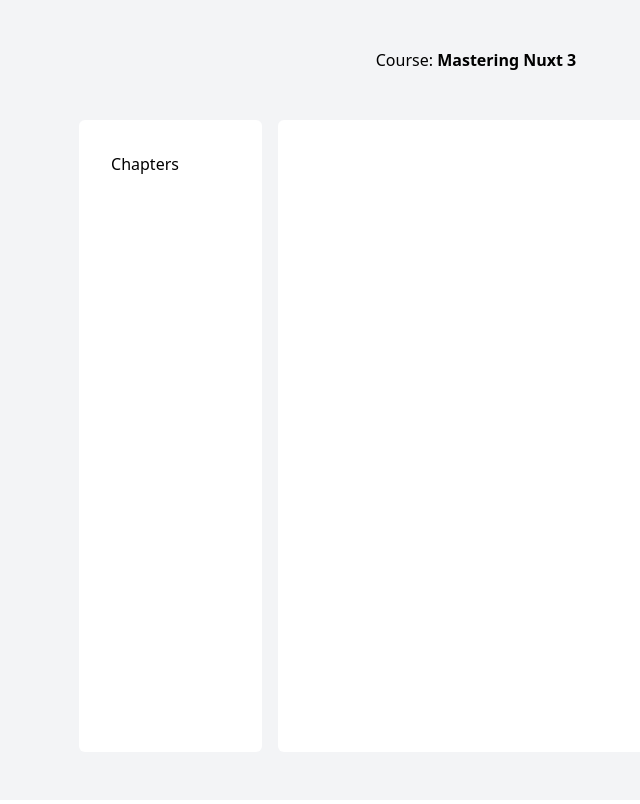
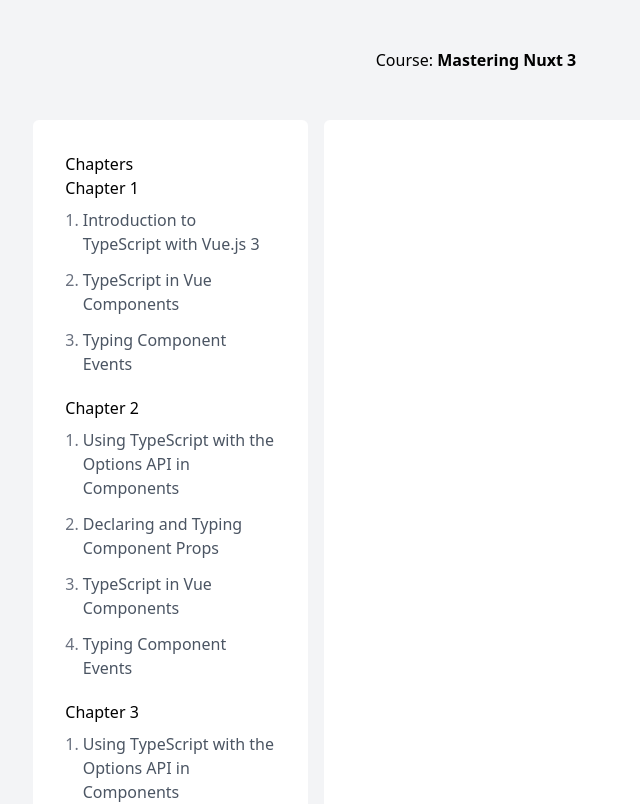
Before and after one commit to hyunjunyong/vue-blog-practice, a Nuxt app in the folder nuxt3/: page /course in a window 1280 px wide. Shown: the top 804 px of the page, without its empty margins (164-804 px from the left). Built offline with nearby package versions, Linux system fonts and the light colour scheme.

Commit message:
2chapter & courseData 데이터 수정

```diff
--- /dev/null
+++ b/nuxt3/composables/courseData.js
@@ -0,0 +1,139 @@
+export default {
+  title: 'TypeScript with Vue.js 3',
+  chapters: [
+    {
+      title: 'Chapter 1',
+      slug: '1-chapter-1',
+      number: 1,
+      lessons: [
+        {
+          title: 'Introduction to TypeScript with Vue.js 3',
+          slug: '1-introduction-to-typescript-with-vue-js-3',
+          number: 1,
+          downloadUrl:
+            'https://vueschool.io/lessons/introduction-to-typescript-with-vue-js-3',
+          videoId: 684236333,
+          text: `In this lesson, we take a look at some of the benefits of using TypeScript with Vue.js including:
+
+Improved error detection in your IDE and at build time
+Safer and less stressful refactoring
+More focused and accurate IDE autocompletion
+
+We also answer the question: “Are there any cases when you wouldn’t want to use TypeScript?”.`,
+        },
+        {
+          title: 'TypeScript in Vue Components',
+          slug: '2-typescript-in-vue-components',
+          number: 2,
+          downloadUrl:
+            'https://vueschool.io/lessons/typescript-in-vue-components',
+          videoId: 684012498,
+          text: `In this lesson, we learn how to direct Vue Single File Components to work with typescript.`,
+        },
+        {
+          title: 'Typing Component Events',
+          slug: '3-typing-component-events',
+          number: 3,
+          downloadUrl: 'https://vueschool.io/lessons/typing-component-events',
+          sourceUrl: 'https://vueschool.io/lessons/typing-component-events',
+          videoId: 686921522,
+          text: `In this lesson, we learn how to type the payload of component events in Vue and TypeScript.`,
+        },
+      ],
+    },
+    {
+      title: 'Chapter 2',
+      slug: '2-chapter-2',
+      number: 2,
+      lessons: [
+        {
+          title: 'Using TypeScript with the Options API in Components',
+          slug: '1-using-typescript-with-the-options-api-in-components',
+          number: 1,
+          downloadUrl:
+            'https://vueschool.io/lessons/using-typescript-with-the-options-api-in-components',
+          sourceUrl:
+            'https://vueschool.io/lessons/using-typescript-with-the-options-api-in-components',
+          videoId: 688503389,
+          text: `In this lesson, we learn how to use TypeScript with the Vue.js Options API to type things such as component props, computed props, and events.`,
+        },
+        {
+          title: 'Declaring and Typing Component Props',
+          slug: '2-declaring-and-typing-component-props',
+          number: 2,
+          downloadUrl:
+            'https://vueschool.io/lessons/declaring-and-typing-component-props',
+          sourceUrl:
+            'https://vueschool.io/lessons/declaring-and-typing-component-props',
+          videoId: 688500728,
+          text: `In this lesson, we’ll examine how to use TypeScript to define types for Vue component props. Along the way, you’ll also get a first hand look at the great DX this provides for interacting with those components.`,
+        },
+        {
+          title: 'TypeScript in Vue Components',
+          slug: '3-typescript-in-vue-components',
+          number: 3,
+          downloadUrl:
+            'https://vueschool.io/lessons/typescript-in-vue-components',
+          videoId: 684012498,
+          text: `In this lesson, we learn how to direct Vue Single File Components to work with typescript.`,
+        },
+        {
+          title: 'Typing Component Events',
+          slug: '4-typing-component-events',
+          number: 4,
+          downloadUrl: 'https://vueschool.io/lessons/typing-component-events',
+          sourceUrl: 'https://vueschool.io/lessons/typing-component-events',
+          videoId: 686921522,
+          text: `In this lesson, we learn how to type the payload of component events in Vue and TypeScript.`,
+        },
+      ],
+    },
+    {
+      title: 'Chapter 3',
+      slug: '3-chapter-3',
+      number: 3,
+      lessons: [
+        {
+          title: 'Using TypeScript with the Options API in Components',
+          slug: '1-using-typescript-with-the-options-api-in-components',
+          number: 1,
+          downloadUrl:
+            'https://vueschool.io/lessons/using-typescript-with-the-options-api-in-components',
+          sourceUrl:
+            'https://vueschool.io/lessons/using-typescript-with-the-options-api-in-components',
+          videoId: 688503389,
+          text: `In this lesson, we learn how to use TypeScript with the Vue.js Options API to type things such as component props, computed props, and events.`,
+        },
+        {
+          title: 'Declaring and Typing Component Props',
+          slug: '2-declaring-and-typing-component-props',
+          number: 2,
+          downloadUrl:
+            'https://vueschool.io/lessons/declaring-and-typing-component-props',
+          sourceUrl:
+            'https://vueschool.io/lessons/declaring-and-typing-component-props',
+          videoId: 688500728,
+          text: `In this lesson, we’ll examine how to use TypeScript to define types for Vue component props. Along the way, you’ll also get a first hand look at the great DX this provides for interacting with those components.`,
+        },
+        {
+          title: 'TypeScript in Vue Components',
+          slug: '3-typescript-in-vue-components',
+          number: 3,
+          downloadUrl:
+            'https://vueschool.io/lessons/typescript-in-vue-components',
+          videoId: 684012498,
+          text: `In this lesson, we learn how to direct Vue Single File Components to work with typescript.`,
+        },
+        {
+          title: 'Typing Component Events',
+          slug: '4-typing-component-events',
+          number: 4,
+          downloadUrl: 'https://vueschool.io/lessons/typing-component-events',
+          sourceUrl: 'https://vueschool.io/lessons/typing-component-events',
+          videoId: 686921522,
+          text: `In this lesson, we learn how to type the payload of component events in Vue and TypeScript.`,
+        },
+      ],
+    },
+  ],
+};
--- a/nuxt3/composables/useCourse.ts
+++ b/nuxt3/composables/useCourse.ts
@@ -1,14 +1,40 @@
 import courseData from './courseData';
 
-export const useCourse = () => {
+type Lesson = {
+  title: string;
+  slug: string;
+  number: number;
+  downloadUrl: string;
+  videoId: number;
+  text: string;
+  sourceUrl?: string;
+};
+
+type Chapter = {
+  title: string;
+  slug: string;
+  number: number;
+  lessons: Lesson[];
+};
+
+type Course = {
+  title: string;
+  chapters: Chapter[];
+};
+
+export const useCourse = (): Course => {
+  const chapters: Chapter[] = courseData.chapters.map((chapter) => {
+    const lessons: Lesson[] = chapter.lessons.map((lesson) => ({
+      ...lesson,
+      path: `/course/chapter/${chapter.slug}/lesson/${lesson.slug}`,
+    }));
+    return {
+      ...chapter,
+      lessons,
+    };
+  });
   return {
     ...courseData,
-    chapters: courseData.chapters.map((chapter) => ({
-      ...chapter,
-      lessons: chapter.lessons.map((lesson) => ({
-        ...lesson,
-        path: `/course/chapter/${chapter.slug}/lesson/${lesson.slug}`,
-      })),
-    })),
+    chapters,
   };
 };
--- /dev/null
+++ b/nuxt3/layouts/default.vue
@@ -0,0 +1,7 @@
+<template>
+  <div
+    class="p-12 bg-gray-100 w-full h-full min-h-screen flex flex-col items-center"
+  >
+    <slot />
+  </div>
+</template>
--- a/nuxt3/pages/course.vue
+++ b/nuxt3/pages/course.vue
@@ -1,7 +1,4 @@
 <template>
-  <div
-    class="p-12 bg-gray-100 w-full h-full min-h-screen flex flex-col items-center"
-  >
   <div class="prose mb-12">
     <h1>
       <span class="font-medium">
@@ -16,7 +13,7 @@
       class="prose mr-4 p-8 bg-white rounded-md min-w-[20ch] max-w-[30ch] flex flex-col"
     >
       <h3>Chapters</h3>
-        <!-- <div
+      <div
         class="space-y-1 mb-4 flex flex-col"
         v-for="chapter in chapters"
         :key="chapter.slug"
@@ -28,27 +25,22 @@
           class="flex flex-row space-x-1 no-underline prose-sm font-normal py-1 px-4 -mx-4"
           :to="lesson.path"
           :class="{
-              'text-blue-500':
-                lesson.path === $route.fullPath,
-              'text-gray-600':
-                lesson.path !== $route.fullPath,
+            'text-blue-500': lesson.path === $route.fullPath,
+            'text-gray-600': lesson.path !== $route.fullPath,
           }"
         >
-            <span class="text-gray-500"
-              >{{ index + 1 }}.</span
-            >
+          <span class="text-gray-500">{{ index + 1 }}.</span>
           <span>{{ lesson.title }}</span>
         </NuxtLink>
-        </div> -->
+      </div>
     </div>
 
     <div class="prose p-12 bg-white rounded-md w-[65ch]">
       <NuxtPage />
     </div>
   </div>
-  </div>
 </template>
 
 <script setup>
-// const { chapters } = useCourse();
+const { chapters } = useCourse();
 </script>
--- a/nuxt3/pages/index.vue
+++ b/nuxt3/pages/index.vue
@@ -2,4 +2,4 @@
 
 <script setup></script>
 
-<style lang="scss" scoped></style>
+<style scoped></style>
```
Also changed, not shown: nuxt3/composables/courseData.ts (deleted, +0 -69 lines). Lines whose indentation alone changed are shown as unchanged.
